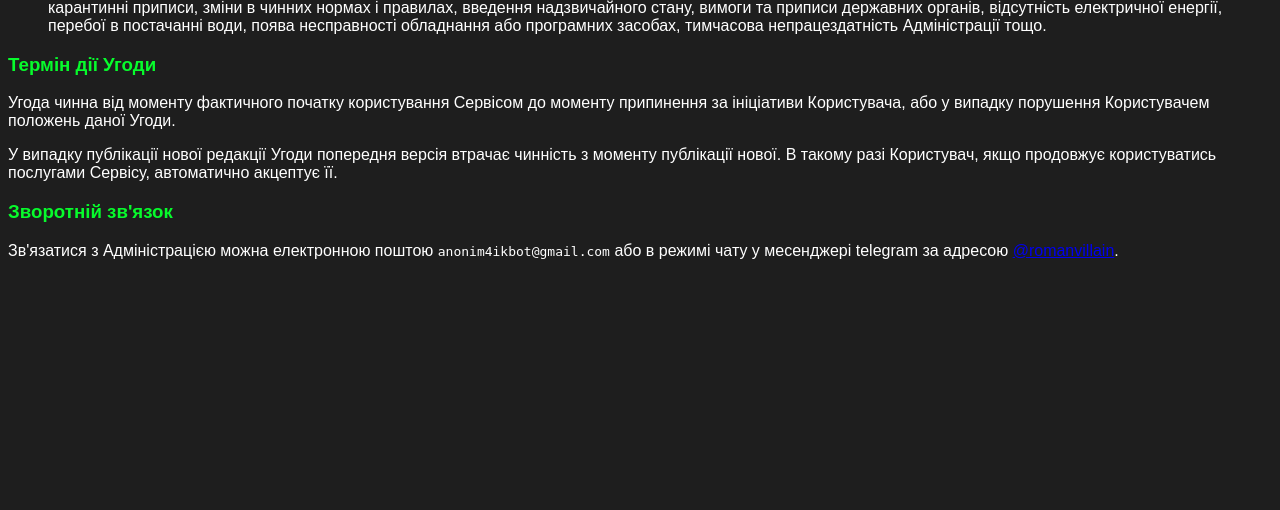
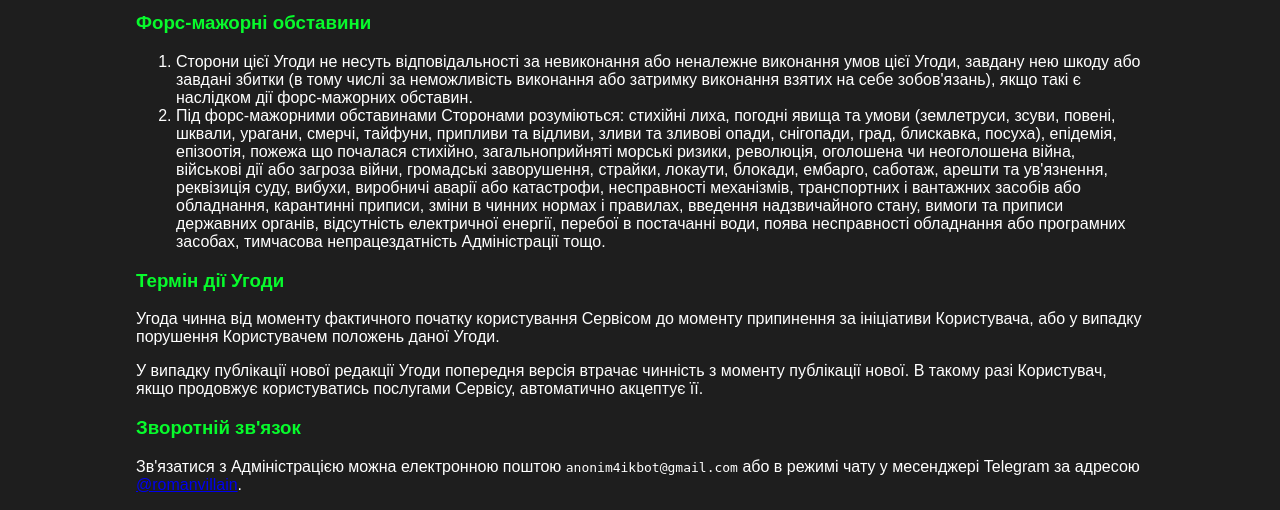
Before and after one commit to RomanVillain/SiteForYou, a Flask app: page / in a window 1280 px wide. Shown: the part 2190-2700 px from the top of the page. Before the commit the page ends 2449 px from the top, so only its background shows below. Run offline with Flask 2, Linux system fonts and the light colour scheme.

Commit message:
Add files via upload

```diff
--- a/static/style.css
+++ b/static/style.css
@@ -1,6 +1,8 @@
 body {
     font-family: Arial, sans-serif;
     background-color: #f2f2f2;
+    padding-left: 128px;
+    padding-right: 128px;
 }
 
 h1 {
@@ -9,22 +11,20 @@ h1 {
 }
 
 h2 {
-    color:rgb(0, 251, 17);
+    color: rgb(0, 251, 17);
     text-align: center;
 }
 
 h3 {
     color: #07fb2c;
-    text-align:justify;
+    text-align: justify;
     text-decoration: none;
 }
 
 ul {
     color: #ffffff;
-
 }
 
 section {
-    color:#ffffff;
-
+    color: #ffffff;
 }
--- a/templates/index.html
+++ b/templates/index.html
@@ -224,6 +224,6 @@
     <h3>Зворотній зв'язок</h3>
     <p>
         Зв'язатися з Адміністрацією можна електронною поштою <code>anonim4ikbot@gmail.com</code>
-        або в режимі чату у месенджері telegram за адресою <a href="https://t.me/romanvillain">@romanvillain</a>.
+        або в режимі чату у месенджері Telegram за адресою <a href="https://t.me/romanvillain">@romanvillain</a>.
     </p>
 </section>
```
